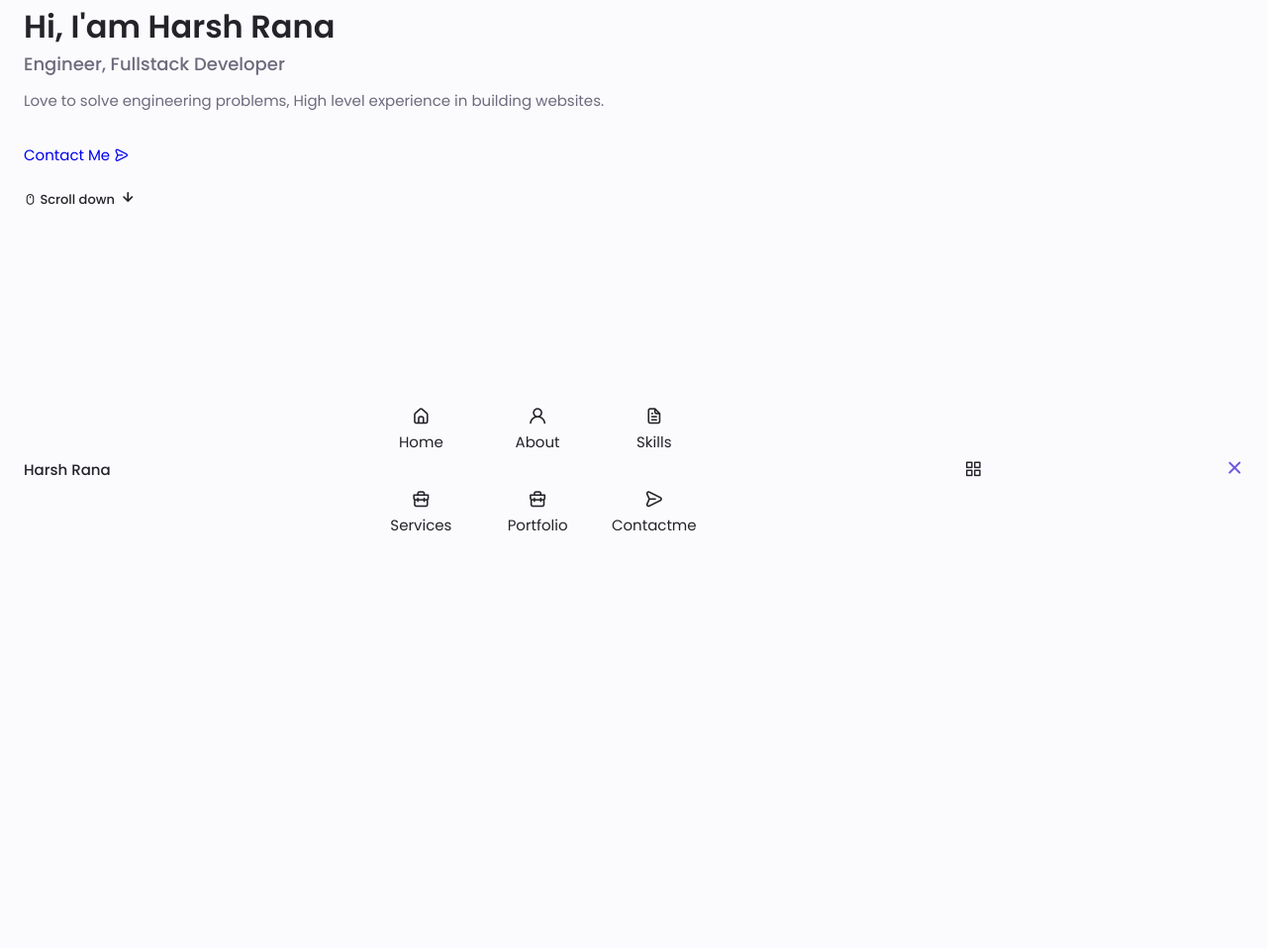
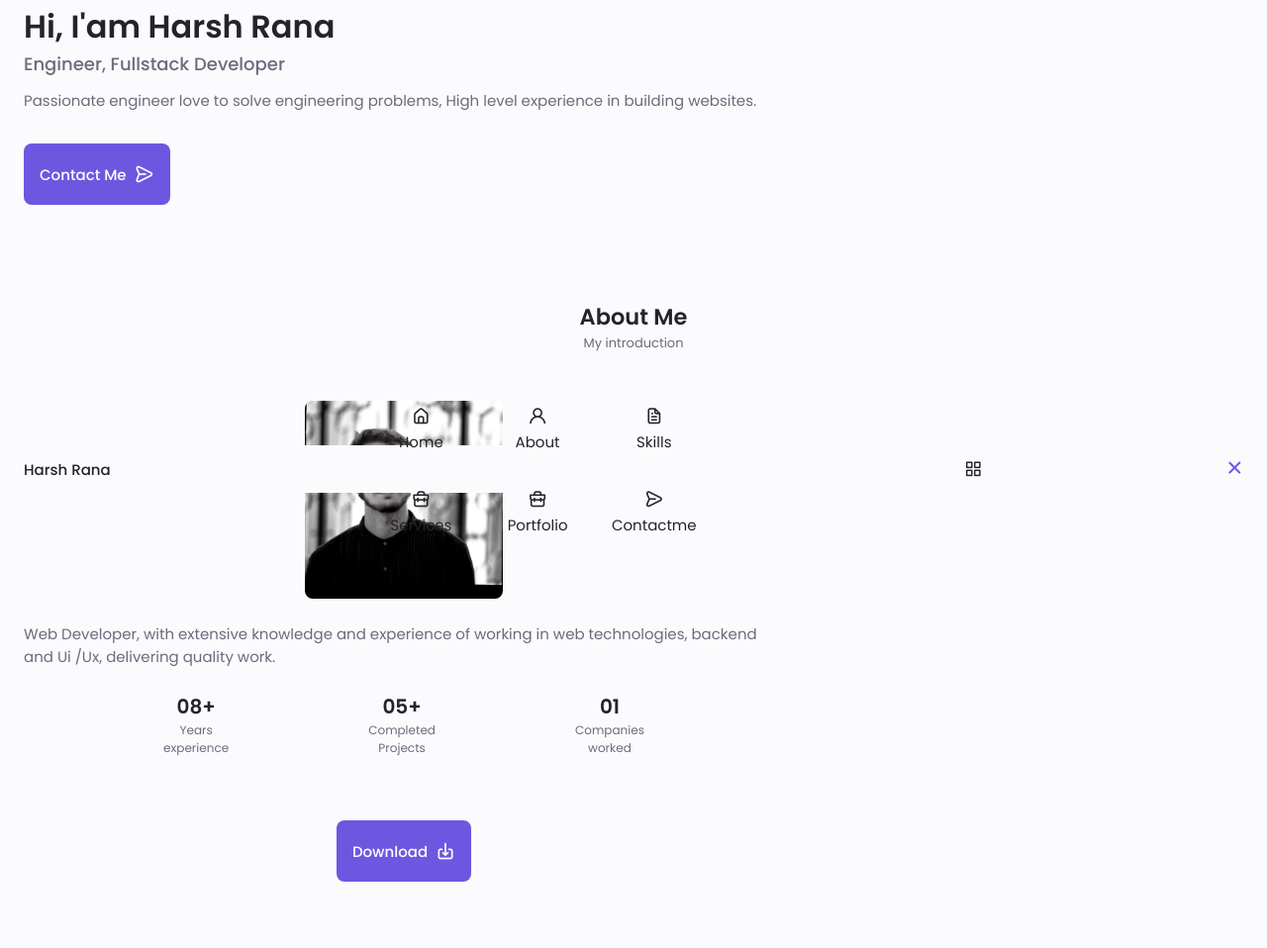
Before and after one commit to harshrana117/Portfolio-website, a plain HTML site: page index.html in a window 1280 px wide. Shown: the part 302-1260 px from the top of the page at 99% size. Before the commit the page ends 800 px from the top, so only its background shows below. Drawn offline with nearby package versions, Linux system fonts and the light colour scheme.

Commit message:
About section done

```diff
--- a/assets/css/style.css
+++ b/assets/css/style.css
@@ -4,7 +4,7 @@
 :root {
     --header-height: 3rem;
 
-    --hue-color: 250;
+    --hue-color: 250; /*Purple 250-Green 142-Blue 230-Pink 340*/
 
     --first-color: hsl(var(--hue-color), 69%, 61%);
     --first-color-second: hsl(var(--hue-color), 69%, 61%);
@@ -284,7 +284,7 @@ img{
 }
 
 .home_scroll{
-    /*display: none*/
+    display: none
 }
 
 .home_scroll-button{
@@ -302,3 +302,70 @@ img{
 .home_scroll-arrow{
     font-size: 1.25rem;
 }
+
+
+/*=============== BUTTONS ==============*/
+.button{
+    display: inline-block;
+    background-color: var(--first-color);
+    color: #FFF;
+    padding: 1rem;
+    border-radius: .5rem;
+    font-weight: var(--font-medium);
+}
+
+.button:hover{
+    background-color: var(--first-color-alt);
+}
+
+.button_icon{
+    font-size: 1.25rem;
+    margin-left: var(--mb-0-5);
+    transition: .3s;
+}
+
+.button--flex{
+    display: inline-flex;
+    align-items: center;
+}
+
+
+/*=============== ABOUT ==============*/
+.about_img{
+    width: 200px;
+    border-radius: .5rem;
+    justify-self: center;
+    align-self: center;
+}
+
+.about_info{
+    text-align: center;
+    margin-bottom: var(--mb-2-5);
+}
+
+.about_info{
+    display: flex;
+    justify-content: space-evenly;
+    margin-bottom: ar(--mb-2-5);
+}
+
+.about_info-title{
+    font-size: var(--h2-font-size);
+    font-weight: var(--font-semi-bold);
+    color: var(--title-color);
+}
+
+.about_info-name{
+    font-size: var(--smaller-font-size);
+}
+
+.about_info-title,
+.about_info-name{
+    display: block;
+    text-align: center;
+}
+
+.about_buttons{
+    display: flex;
+    justify-content: center;
+}
--- a/index.html
+++ b/index.html
@@ -111,7 +111,7 @@
               <div class="home_data">
                 <h1 class="home_title">Hi, I'am Harsh Rana</h1>
                 <h3 class="home_subtitle">Engineer, Fullstack Developer</h3>
-                <p class="home_description">Love to solve engineering problems, High level experience in building websites.</p>
+                <p class="home_description">Passionate engineer love to solve engineering problems, High level experience in building websites.</p>
                 <a href="#contact" class="button button--flex">
                   Contact Me <i class="uil uil-message button_icon"></i>
                 </a>
@@ -127,6 +127,46 @@
           </div>
         </section>
 
+
+        <!-- =================ABOUT======================= -->
+        <section class="about section" id="about">
+          <h2 class="section_title">About Me</h2>
+            <span class="section_subtitle">My introduction</span>
+              <div class="about_container container grid">
+              <img src="assets/img/about.jpg" alt="" class="about_img">
+
+              <div class="about_data">
+                <p class="about_description">
+                  Web Developer, with extensive knowledge and experience of
+                  working in web technologies, backend and Ui /Ux, delivering quality work.
+                </p>
+              </div>
+
+              <div class="about_info">
+                <div>
+                  <span class="about_info-title">08+</span>
+                  <span class="about_info-name">Years <br> experience</span>
+                </div>
+
+                <div>
+                  <span class="about_info-title">05+</span>
+                  <span class="about_info-name">Completed <br> Projects</span>
+                </div>
+
+                <div>
+                  <span class="about_info-title">01</span>
+                  <span class="about_info-name">Companies <br> worked</span>
+                </div>
+              </div>
+
+              <div class="about_buttons">
+                <a download="" href="assets/pdf/Harsh-CV.pdf" class="button button--flex">
+                Download <CVi class="uil uil-download-alt button_icon"></CVi>
+              </a>
+              </div>
+            </div>
+        </section>
+
         <!--===================== JS ===================-->
     <script src="assets/js/main.js" async defer></script>
   </body>
```
Also changed, not shown: assets/img/about.jpg (renamed from assets/img/mypicbg.jpg), assets/img/mypic1.png (deleted).
